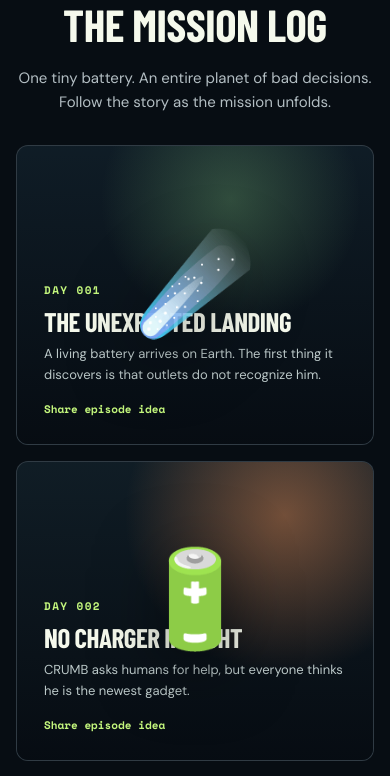
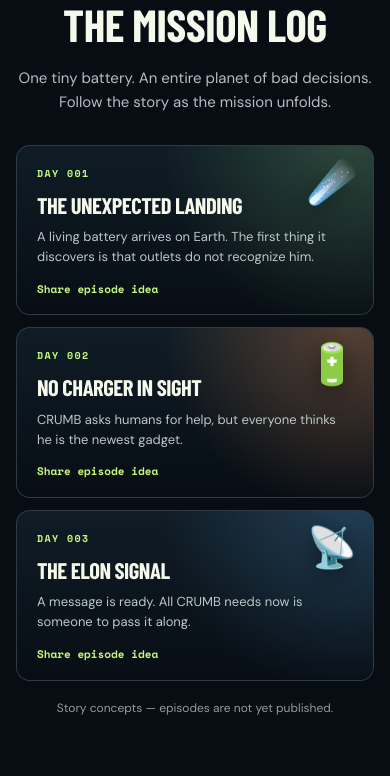
Before and after one commit to supportmeetmono-prog/Crumb, a plain HTML site: page index.html in a window 390 px wide. Shown: the part 5012-5788 px from the top of the page. Drawn offline with nearby package versions, Linux system fonts and the light colour scheme; no server answers; a web font is replaced by a local one.

Commit message:
Fix CRUMB mobile episode cards: compact spacing and reposition icons without affecting translations

```diff
--- a/index.html
+++ b/index.html
@@ -31,6 +31,19 @@
     @media(max-width:1020px){.navlinks{gap:15px}.navlinks a{font-size:12px}.navright>.btn{display:none}.hero-character{right:-85px;height:580px;opacity:.75}.hero::after{background:linear-gradient(90deg,#071017 0%,#071017ed 38%,#07101774 80%),linear-gradient(0deg,#071018aa,transparent 55%)}.mission-grid{gap:35px}.studio-grid{grid-template-columns:350px minmax(0,1fr)}}
     @media(max-width:770px){.container{width:min(100% - 32px,var(--container))}.section{padding:75px 0}.nav{min-height:67px}.brand{font-size:31px}.navright{margin-left:auto}.hamburger{display:flex}.navlinks{position:absolute;top:67px;left:0;right:0;background:#0a161b;display:none;flex-direction:column;align-items:stretch;gap:0;padding:10px 16px 18px;border-bottom:1px solid #b4ed8055}.navlinks.open{display:flex}.navlinks a{padding:12px 8px;border-bottom:1px solid #ffffff11;font-size:14px}.hero{min-height:850px;align-items:flex-start}.hero .container{padding-top:73px;padding-bottom:300px}.hero h1{font-size:clamp(66px,13vw,101px)}.hero .lead{font-size:17px;max-width:510px}.hero-character{height:380px;right:4px;bottom:0;opacity:.9}.hero-stats{max-width:470px}.scrollhint{left:20px;bottom:20px}.mission-grid,.battery-panel,.token-card,.studio-grid{grid-template-columns:1fr}.mission-visual{min-height:400px;order:2}.mission-visual img{height:390px}.mission-content{order:1}.battery-panel{gap:27px;padding:26px}.logs{grid-template-columns:1fr 1fr}.footer-main{flex-direction:column}.footright{align-items:flex-start}}
     @media(max-width:525px){.langwrap{padding:0 9px}.langwrap select{max-width:95px;width:95px}.hero{min-height:890px}.hero .container{padding-top:50px}.hero h1{font-size:clamp(59px,12.8vw,84px);line-height:1.0;letter-spacing:-1px}.hero .lead{margin-top:22px;font-size:16px}.hero-actions{flex-direction:column;align-items:flex-start}.hero-actions .btn{min-width:246px}.hero .microtag{max-width:300px;font-size:10px}.hero-stats{gap:6px;margin-top:25px;max-width:280px}.hero-stats span{font-size:9px;padding:7px 8px}.hero-character{height:315px;right:-45px;bottom:13px;opacity:.92}.scrollhint{display:none}.ticker{height:39px}.ticker-inner{font-size:17px}.section-head{margin-bottom:31px}.section-head p:last-child{font-size:15px}.battery-meter{padding:23px}.battery-shell{width:min(245px,85%);height:120px}.charge-btns{flex-direction:column}.studio-controls,.studio-preview{padding:16px}.studio-preview{padding:10px}.preview-top{font-size:10px}.canvas-frame{min-height:280px}.presets{grid-template-columns:1fr 1fr}.logs{grid-template-columns:1fr}.logcard{min-height:300px}.token-stat{padding:19px 15px}.token-stat strong{font-size:12px}.bottomline{flex-direction:column}.langwrap:before{display:none}}
+    /* Compact story cards on narrow devices: icon never overlaps text. */
+    @media(max-width:525px){
+      .logs{gap:12px}
+      .logcard{min-height:0;height:auto;justify-content:flex-start;padding:20px 20px 18px;border-radius:14px}
+      .logcard .iconlarge{top:15px;right:16px;left:auto;transform:none;font-size:40px;line-height:1;filter:drop-shadow(0 6px 12px #0007)}
+      .logcard .day{font-size:10px;line-height:1.5;padding-right:54px}
+      .logcard h3{font-size:clamp(21px,5.8vw,26px);line-height:1.12;margin:12px 0 9px;padding-right:52px}
+      .logcard p{font-size:13px;line-height:1.52;margin:0}
+      .logcard button{font-size:11px;line-height:1.35;padding-top:13px;margin-top:2px}
+      .logcard::before{background:radial-gradient(circle at 93% 0%,#7cba7645,transparent 50%),linear-gradient(#14262b0b,#060b11dd)}
+      .logcard.two::before{background:radial-gradient(circle at 93% 0%,#ff99594b,transparent 50%),linear-gradient(#17232211,#060b11dd)}
+      .logcard.three::before{background:radial-gradient(circle at 93% 0%,#579fdb40,transparent 50%),linear-gradient(#17232211,#060b11dd)}
+    }
     @media(prefers-reduced-motion:reduce){*,*::before,*::after{scroll-behavior:auto!important;animation-duration:.01ms!important;transition-duration:.01ms!important}}
   </style>
 </head>
```
